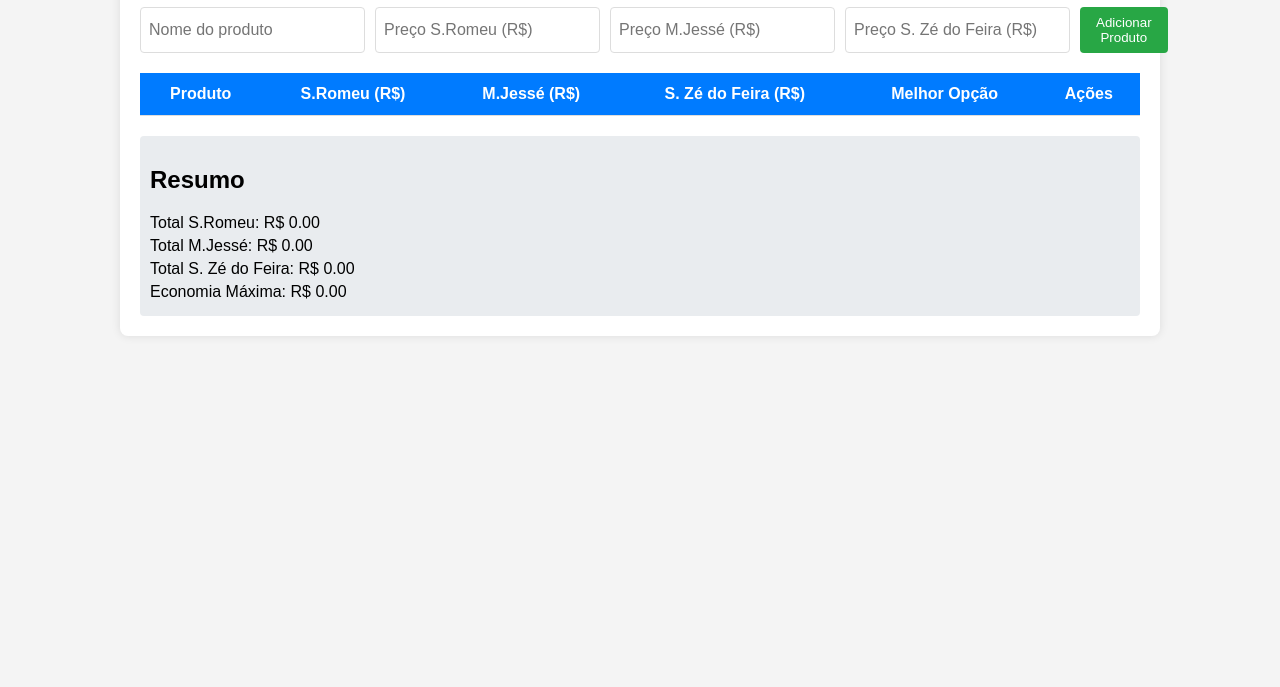
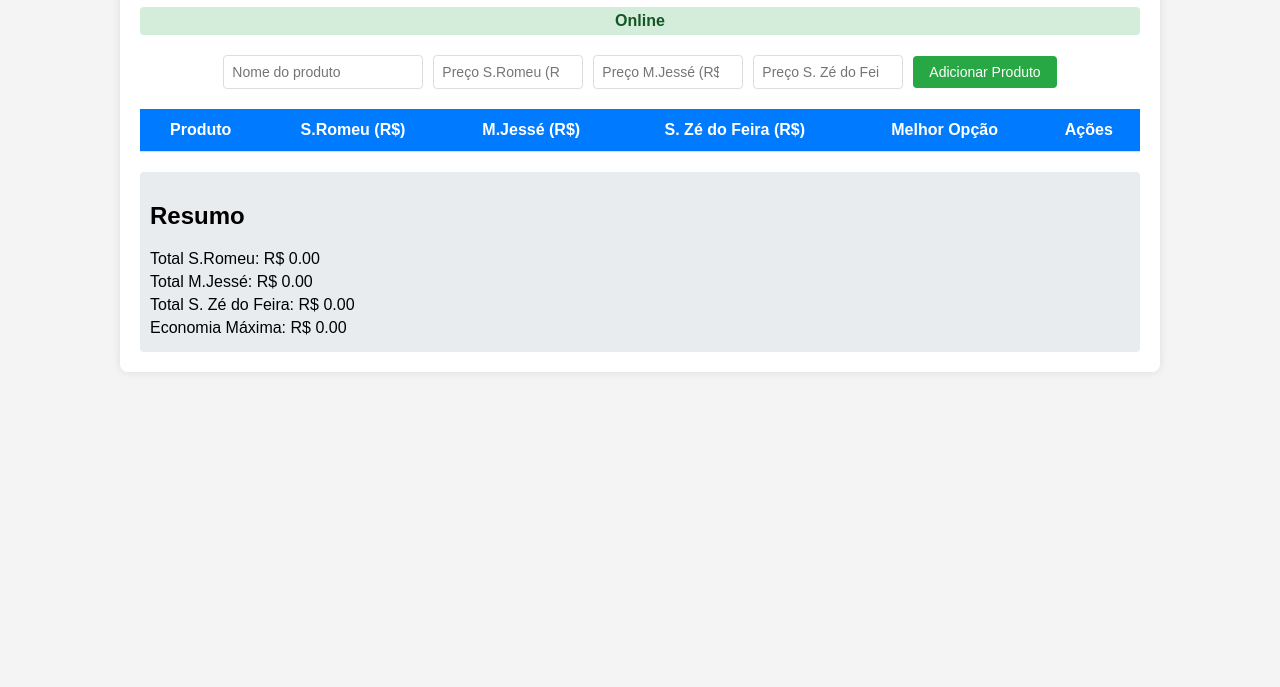
Before and after one commit to Marcos29112020/M-Economy, a plain HTML site: page index.html in a window 1280 px wide. Shown: the part 113-800 px from the top of the page. Drawn offline with Linux system fonts and the light colour scheme.

Commit message:
conteiner

```diff
--- a/index.html
+++ b/index.html
@@ -11,6 +11,7 @@
 <body>
     <div class="container">
         <h1>M-Economy</h1>
+        <div id="status" class="status"></div>
         <div class="input-section">
             <input type="text" id="productName" placeholder="Nome do produto">
             <input type="number" id="priceStore1" placeholder="Preço S.Romeu (R$)" step="0.01">
@@ -48,6 +49,16 @@
                     .catch(err => console.error('Erro ao registrar Service Worker:', err));
             });
         }
+
+        // Atualiza o status online/offline
+        function updateOnlineStatus() {
+            const statusDiv = document.getElementById('status');
+            statusDiv.textContent = navigator.onLine ? 'Online' : 'Offline';
+            statusDiv.className = navigator.onLine ? 'status online' : 'status offline';
+        }
+        window.addEventListener('online', updateOnlineStatus);
+        window.addEventListener('offline', updateOnlineStatus);
+        updateOnlineStatus();
     </script>
 </body>
 </html>
--- a/script.js
+++ b/script.js
@@ -1,5 +1,18 @@
 let products = [];
 let editingIndex = -1;
+
+function loadProducts() {
+    const savedProducts = localStorage.getItem('products');
+    if (savedProducts) {
+        products = JSON.parse(savedProducts);
+        updateTable();
+        updateSummary();
+    }
+}
+
+function saveProducts() {
+    localStorage.setItem('products', JSON.stringify(products));
+}
 
 function addOrUpdateProduct() {
     const productName = document.getElementById('productName').value;
@@ -39,6 +52,7 @@ function addOrUpdateProduct() {
 
     updateTable();
     updateSummary();
+    saveProducts();
     clearInputs();
 }
 
@@ -57,6 +71,7 @@ function deleteProduct(index) {
         products.splice(index, 1);
         updateTable();
         updateSummary();
+        saveProducts();
     }
 }
 
@@ -103,3 +118,5 @@ function clearInputs() {
     document.getElementById('priceStore2').value = '';
     document.getElementById('priceStore3').value = '';
 }
+
+window.addEventListener('load', loadProducts);
--- a/style.css
+++ b/style.css
@@ -23,14 +23,22 @@ h1 {
     margin: 20px 0;
     display: flex;
     gap: 10px;
+    flex-wrap: wrap; /* Permite que os itens quebrem linha se necessário */
+    justify-content: center; /* Centraliza os itens */
+    align-items: center; /* Alinha verticalmente */
 }
 
-input {
+.input-section input {
     padding: 8px;
-    font-size: 16px;
+    font-size: 14px; /* Reduzi o tamanho da fonte para caber melhor */
     border: 1px solid #ddd;
     border-radius: 4px;
-    flex: 1;
+    width: 150px; /* Largura fixa para reduzir o tamanho */
+    box-sizing: border-box; /* Inclui padding e borda na largura */
+}
+
+.input-section input#productName {
+    width: 200px; /* Um pouco mais largo para o nome do produto */
 }
 
 button {
@@ -40,6 +48,7 @@ button {
     border: none;
     border-radius: 4px;
     cursor: pointer;
+    font-size: 14px; /* Tamanho da fonte ajustado */
 }
 
 button:hover {
@@ -104,3 +113,21 @@ tr:nth-child(even) {
 .delete-btn:hover {
     background-color: #c82333;
 }
+
+.status {
+    text-align: center;
+    padding: 5px;
+    margin-bottom: 10px;
+    border-radius: 4px;
+    font-weight: bold;
+}
+
+.online {
+    background-color: #d4edda;
+    color: #155724;
+}
+
+.offline {
+    background-color: #f8d7da;
+    color: #721c24;
+}
```
Also changed, not shown: sw.js (+12 -8 lines), 1 other file.
